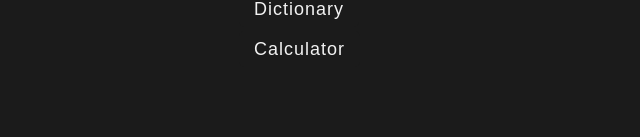
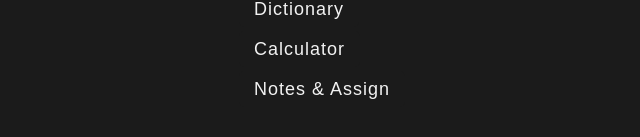
Before and after one commit to shahul-shane/links, a plain HTML site: page index.html in a window 1280 px wide. Shown: the part 341-478 px from the top of the page, without its empty margins (166-806 px from the left). Drawn offline with Linux system fonts and the light colour scheme.

Commit message:
Update index.html

```diff
--- a/index.html
+++ b/index.html
@@ -82,6 +82,7 @@
         <li><a href="https://shahul-shane.github.io/calender/" target="_blank">Calender</a></li>
         <li><a href="https://shahul-shane.github.io/dictionary/" target="_blank">Dictionary</a></li>
         <li><a href="https://shahul-shane.github.io/calculator/" target="_blank">Calculator</a></li>
+        <li><a href="https://shahul-shane.github.io/notes-assign/" target="_blank">Notes & Assign</a></li>
     </ul>
 
 </body>
```
